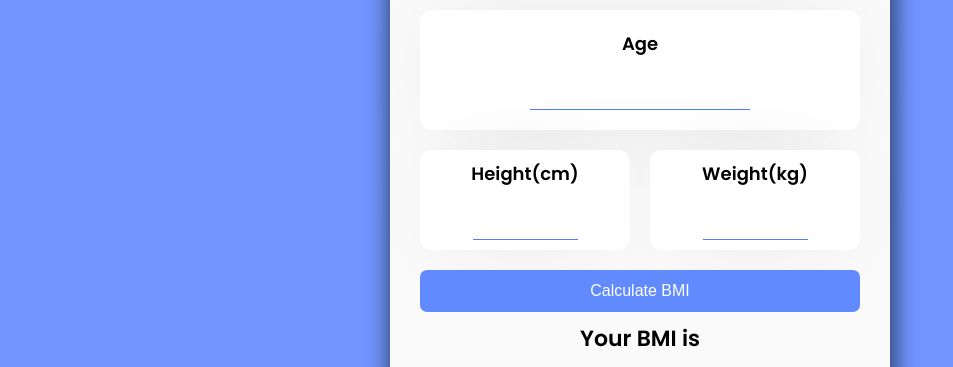
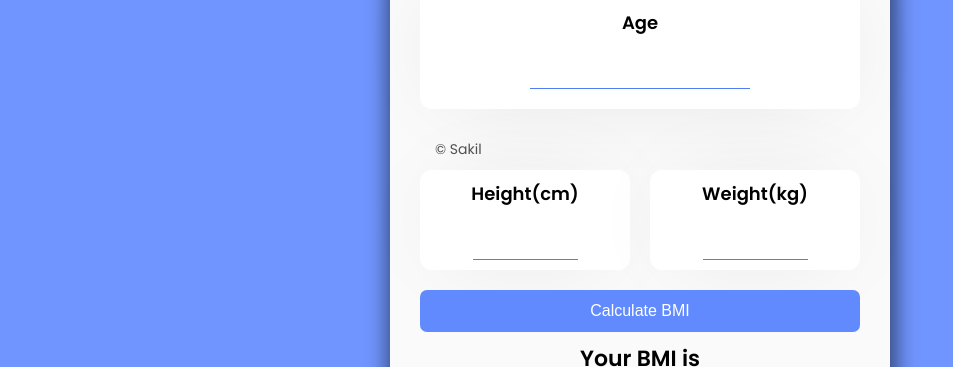
Before and after one commit to Sakil89/BMICalculator, a plain HTML site: page index.html in a window 1280 px wide. Shown: the part 216-583 px from the top of the page, without its empty margins (0-953 px from the left). Drawn offline with Linux system fonts and the light colour scheme.

Commit message:
Update index.html

```diff
--- a/index.html
+++ b/index.html
@@ -20,7 +20,7 @@
                 <label for="height">Age</label>
                 <input type="text" class="text-input" id="age" autocomplete="off" required/>
             </div>
-
+<div class="footer"><a class="footer-text" target="_blank" href="https://myskypower.net/">© Sakil</a></div>
 
 
             <div class="containerHW">
```
